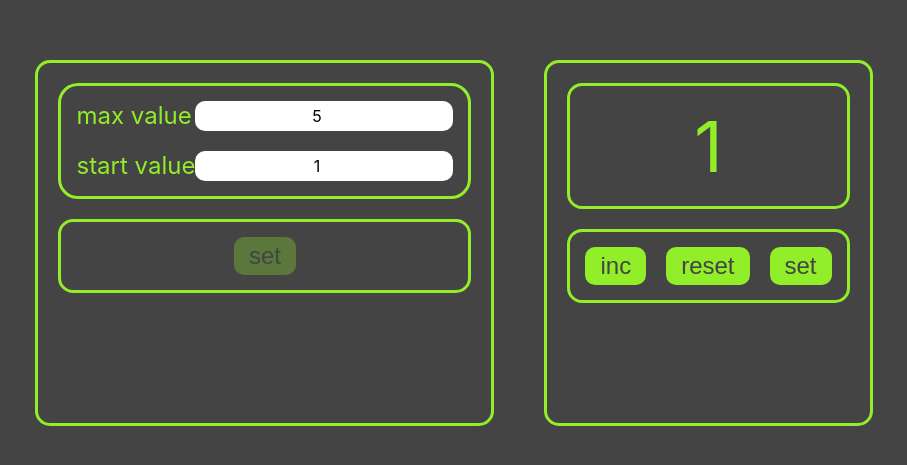
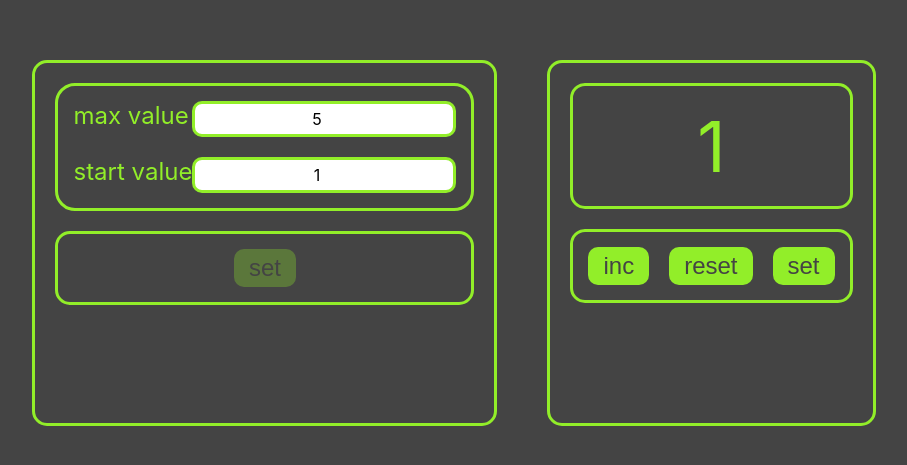
Before and after one commit to ttony88/counter, a React (Create React App) app: page / in a window 1280 px wide. Shown: the part 157-622 px from the top of the page, without its empty margins (186-1093 px from the left). Built offline with nearby package versions, Linux system fonts and the light colour scheme; the HTML template or start-up script is replaced by a standard one.

Commit message:
update Input

```diff
--- a/src/components/input/Input.tsx
+++ b/src/components/input/Input.tsx
@@ -4,6 +4,7 @@ import style from './Input.module.css'
 type InputProps = {
     title: string
     value: number
+    warning?: boolean
     onChangeInput: (value: number, setValue: (value: number) => void) => void
     onFocusInput: () => void
     onKeyEnter: () => void
@@ -23,7 +24,11 @@ export const Input:FC<InputProps> = (props) => {
         }
     }
 
-
+    const inputBorderStyle = {
+        borderColor: props.warning ? 'red' : 'rgb(146, 238, 41)',
+        borderStyle: 'solid',
+        borderWidth: '3px'
+    }
 
     return(
         <div className={style.wrapper}>
@@ -31,6 +36,7 @@ export const Input:FC<InputProps> = (props) => {
                 {props.title}
             </span>
             <input type='number'
+                   style={inputBorderStyle}
                    value={props.value}
                    onChange={onChangeHandler}
                    onFocus={onFocusHandler}
```
